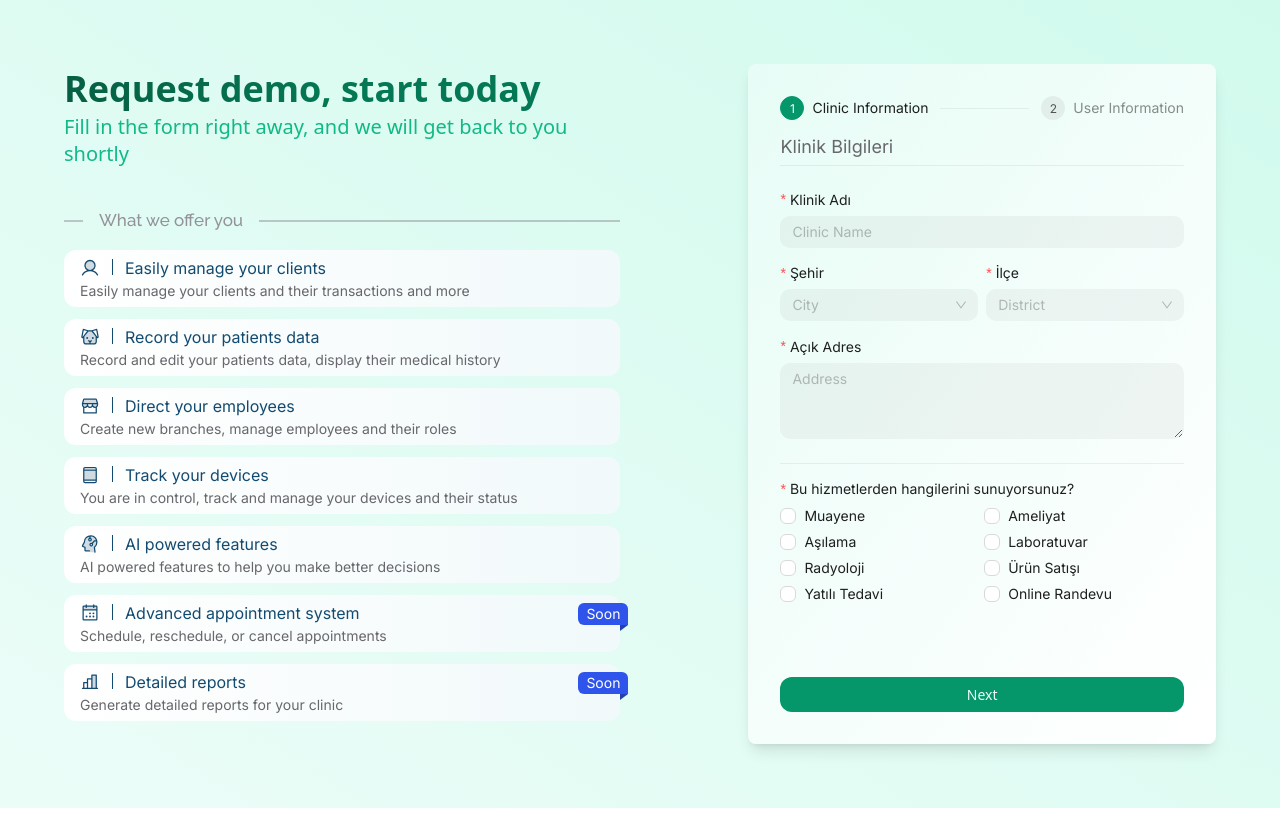
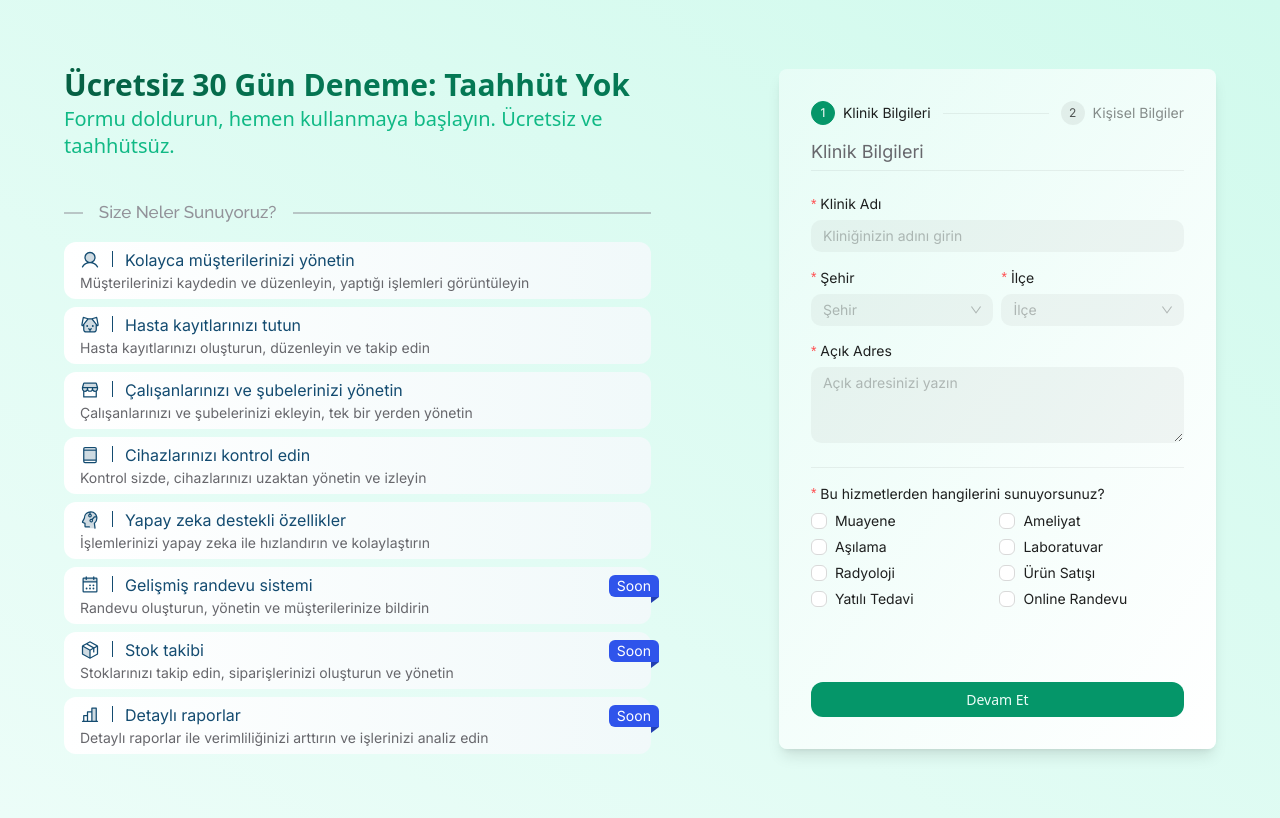
Before and after one commit to gorkemdurgun/veticube-portal, a Next.js app: page /request-demo in a window 1280 px wide. Built offline with nearby package versions, Linux system fonts and the light colour scheme; what amazon-cognito-identity-js would draw is missing.

Commit message:
hotfix: import order fix

```diff
--- a/src/app/(auth)/request-demo/page.tsx
+++ b/src/app/(auth)/request-demo/page.tsx
@@ -9,15 +9,17 @@ import {
   PiDeviceTabletDuotone as DevicesIcon,
   PiHeadCircuitDuotone as AiIcon,
   PiCalendarDotsDuotone as AppointmentsIcon,
+  PiPackageDuotone as StockIcon,
   PiChartBarDuotone as ReportsIcon,
 } from "react-icons/pi";
 
 import { Badge, Card, Checkbox, Divider, Form, Input, Image, Steps, message, Select } from "antd";
 import { IconType } from "react-icons";
 
+import citiesJson from "@/constants/cities.json";
+import { mutations } from "@/services/db";
+
 import { CustomButton } from "@/components/common";
-import { mutations } from "@/services/db";
-import citiesJson from "@/constants/cities.json";
 
 type RequestDemoFormStep0 = {
   clinic_name: string;
@@ -92,13 +94,13 @@ const RequestDemoPage: React.FC = () => {
     let iconClass = "w-5 h-5 text-blue-900 group-hover:scale-110 transition-transform duration-300";
     return (
       <Badge.Ribbon className={`${soon ? "" : "hidden"}`} text="Soon" color="geekblue">
-        <div className={`group cursor-pointer w-full flex flex-col gap-1 py-2 px-4 rounded-xl bg-gradient-to-r from-white to-teal-50`}>
-          <div className="flex gap-1 items-center">
+        <div className={`group cursor-pointer w-full h-full flex flex-col gap-1 py-2 px-4 rounded-xl bg-gradient-to-r from-white to-teal-50`}>
+          <div className="flex flex-col lg:flex-row gap-1 items-center">
             {icon({ className: iconClass })}
-            <Divider type="vertical" className="h-4 !border-blue-900" />
-            <h5 className="text-md text-blue-900">{title}</h5>
+            <Divider type="vertical" className="h-0 lg:h-4 !border-blue-900" />
+            <h5 className="lg:text-start text-sm lg:text-md text-blue-900">{title}</h5>
           </div>
-          <p className="text-sm text-gray-800 transition-all duration-300">{description}</p>
+          <p className="lg:text-start text-xs lg:text-sm text-gray-800 mt-auto">{description}</p>
         </div>
       </Badge.Ribbon>
     );
@@ -109,15 +111,15 @@ const RequestDemoPage: React.FC = () => {
         <div className="flex flex-col">
           <h5 className="text-xl text-gray-800">Klinik Bilgileri</h5>
           <Divider className="mt-2 mb-6" />
-          <Form.Item name="clinic_name" label="Klinik Adı" rules={[{ required: true, message: "Please input your Email!" }]}>
-            <Input variant="filled" placeholder="Clinic Name" name="clinic_name" />
+          <Form.Item name="clinic_name" label="Klinik Adı" rules={[{ required: true, message: "Lütfen kliniğinizin adını girin" }]}>
+            <Input variant="filled" placeholder="Kliniğinizin adını girin" name="clinic_name" />
           </Form.Item>
           <div className="grid grid-cols-2 gap-2">
-            <Form.Item name="city" label="Şehir" rules={[{ required: true, message: "Please input your City!" }]}>
+            <Form.Item name="city" label="Şehir" rules={[{ required: true, message: "Lütfen bir şehir seçin" }]}>
               <Select
                 showSearch
                 variant="filled"
-                placeholder="City"
+                placeholder="Şehir"
                 options={citiesJson.turkey.cities.map((city) => ({ label: city.label, value: city.value }))}
                 filterOption={(input, option) => (option?.label ?? "").toLowerCase().includes(input.toLowerCase())}
                 onChange={(value) => {
@@ -126,11 +128,11 @@ const RequestDemoPage: React.FC = () => {
                 }}
               />
             </Form.Item>
-            <Form.Item name="district" label="İlçe" rules={[{ required: true, message: "Please input your District!" }]}>
+            <Form.Item name="district" label="İlçe" rules={[{ required: true, message: "Lütfen bir ilçe seçin" }]}>
               <Select
                 showSearch
                 variant="filled"
-                placeholder="District"
+                placeholder="İlçe"
                 filterOption={(input, option) => (option?.label ?? "").toLowerCase().includes(input.toLowerCase())}
                 options={
                   selectedCity
@@ -145,14 +147,14 @@ const RequestDemoPage: React.FC = () => {
               />
             </Form.Item>
           </div>
-          <Form.Item name="address" label="Açık Adres" rules={[{ required: true, message: "Please input your Address!" }]}>
-            <Input.TextArea variant="filled" placeholder="Address" name="address" rows={3} />
+          <Form.Item name="address" label="Açık Adres" rules={[{ required: true, message: "Lütfen açık adresinizi girin" }]}>
+            <Input.TextArea variant="filled" placeholder="Açık adresinizi yazın" name="address" rows={3} />
           </Form.Item>
           <Divider className="mt-2 mb-4" />
           <Form.Item
             name="services_offered"
             label="Bu hizmetlerden hangilerini sunuyorsunuz?"
-            rules={[{ required: true, message: "Please select at least one service!" }]}
+            rules={[{ required: true, message: "Lütfen en az bir hizmet seçin" }]}
           >
             <Checkbox.Group
               className="grid grid-cols-2 gap-1"
@@ -170,26 +172,26 @@ const RequestDemoPage: React.FC = () => {
           <h5 className="text-xl text-gray-800">Kişisel Bilgiler</h5>
           <Divider className="mt-2 mb-6" />
           <div className="grid grid-cols-2 gap-2">
-            <Form.Item name="first_name" label="Ad" rules={[{ required: true, message: "Please input your First Name!" }]}>
-              <Input variant="filled" placeholder="First Name" name="first_name" />
+            <Form.Item name="first_name" label="Ad" rules={[{ required: true, message: "Lütfen adınızı girin" }]}>
+              <Input variant="filled" placeholder="Adınız" name="first_name" />
             </Form.Item>
-            <Form.Item name="last_name" label="Soyad" rules={[{ required: true, message: "Please input your Last Name!" }]}>
-              <Input variant="filled" placeholder="Last Name" name="last_name" />
+            <Form.Item name="last_name" label="Soyad" rules={[{ required: true, message: "Lütfen soyadınızı girin" }]}>
+              <Input variant="filled" placeholder="Soyadınız" name="last_name" />
             </Form.Item>
           </div>
-          <Form.Item name="email" label="Email Adresi" rules={[{ required: true, message: "Please input your Email!" }]}>
-            <Input variant="filled" placeholder="Email" name="email" />
+          <Form.Item name="email" label="Email Adresi" rules={[{ required: true, message: "Lütfen email adresinizi girin" }]}>
+            <Input variant="filled" placeholder="Email adresiniz" name="email" />
           </Form.Item>
-          <Form.Item name="phone" label="Telefon Numarası" rules={[{ required: true, message: "Please input your Phone!" }]}>
-            <Input variant="filled" placeholder="Phone" name="phone" addonBefore="+90" />
+          <Form.Item name="phone" label="Telefon Numarası" rules={[{ required: true, message: "Lütfen telefon numaranızı girin" }]}>
+            <Input variant="filled" placeholder="Telefon Numaranız" name="phone" addonBefore="+90" />
           </Form.Item>
         </div>
         <Divider className="mt-2 mb-4" />
         <div className="flex flex-col gap-2">
           <Form.Item
             name="feedback_channel"
-            label="Size ulaşabileceğimiz kanallar"
-            rules={[{ required: true, message: "Please select at least one channel!" }]}
+            label="Size ulaşabileceğimiz iletişim araçları"
+            rules={[{ required: true, message: "Lütfen en az bir iletişim aracı seçin" }]}
           >
             <Checkbox.Group className="grid grid-cols-2 gap-1" options={["Email", "SMS", "Telefon", "WhatsApp"]} />
           </Form.Item>
@@ -205,84 +207,99 @@ const RequestDemoPage: React.FC = () => {
   };
 
   return (
-    <div className="min-h-screen flex items-stretch justify-between gap-32 p-16 bg-gradient-to-tr from-green-50 to-green-100">
-      <div className="flex flex-col gap-6">
-        <span>
-          <h5 className="text-5xl heading-gradient font-bold">Request demo, start today</h5>
-          <p className="text-2xl text-green-500">Fill in the form right away, and we will get back to you shortly</p>
+    <div className="min-h-screen flex flex-col lg:flex-row items-stretch justify-between gap-8 lg:gap-32 p-6 lg:p-16 bg-gradient-to-tr from-green-50 to-green-100">
+      <div className="flex flex-col gap-6 text-center lg:text-start">
+        <span className="flex flex-col gap-2 lg:gap-0">
+          <h5 className="text-3xl xl:text-4xl heading-gradient font-bold">Ücretsiz 30 Gün Deneme: Taahhüt Yok</h5>
+          <p className="text-xl xl:text-2xl text-green-500">Formu doldurun, hemen kullanmaya başlayın. Ücretsiz ve taahhütsüz.</p>
         </span>
         <div className="flex flex-col">
-          <Divider orientation="left" className="!border-gray-600">
-            <h2 className="text-lg text-gray-600 font-raleway">What we offer you</h2>
+          <Divider orientation="left" className="!hidden lg:!flex !border-gray-600">
+            <h2 className="text-lg text-gray-600 font-raleway">Size Neler Sunuyoruz?</h2>
           </Divider>
-          <div className="flex flex-col gap-3">
+          <div className="flex flex-col sm:grid sm:grid-cols-2 lg:flex lg:flex-col gap-2">
             <FeatureCard
-              title="Easily manage your clients"
-              description="Easily manage your clients and their transactions and more"
+              title="Kolayca müşterilerinizi yönetin"
+              description="Müşterilerinizi kaydedin ve düzenleyin, yaptığı işlemleri görüntüleyin"
               icon={ManageClientsIcon}
             />
             <FeatureCard
-              title="Record your patients data"
-              description="Record and edit your patients data, display their medical history"
+              title="Hasta kayıtlarınızı tutun"
+              description="Hasta kayıtlarınızı oluşturun, düzenleyin ve takip edin"
               icon={ManagePatientsIcon}
             />
             <FeatureCard
-              title="Direct your employees"
-              description="Create new branches, manage employees and their roles"
+              title="Çalışanlarınızı ve şubelerinizi yönetin"
+              description="Çalışanlarınızı ve şubelerinizi ekleyin, tek bir yerden yönetin"
               icon={BranchesIcon}
             />
             <FeatureCard
-              title="Track your devices"
-              description="You are in control, track and manage your devices and their status"
+              title="Cihazlarınızı kontrol edin"
+              description="Kontrol sizde, cihazlarınızı uzaktan yönetin ve izleyin"
               icon={DevicesIcon}
             />
-            <FeatureCard title="AI powered features" description="AI powered features to help you make better decisions" icon={AiIcon} />
+            <FeatureCard
+              title="Yapay zeka destekli özellikler"
+              description="İşlemlerinizi yapay zeka ile hızlandırın ve kolaylaştırın"
+              icon={AiIcon}
+            />
             <FeatureCard
               soon
-              title="Advanced appointment system"
-              description="Schedule, reschedule, or cancel appointments"
+              title="Gelişmiş randevu sistemi"
+              description="Randevu oluşturun, yönetin ve müşterilerinize bildirin"
               icon={AppointmentsIcon}
             />
-            <FeatureCard soon title="Detailed reports" description="Generate detailed reports for your clinic" icon={ReportsIcon} />
+            <FeatureCard
+              soon
+              title="Stok takibi"
+              description="Stoklarınızı takip edin, siparişlerinizi oluşturun ve yönetin"
+              icon={StockIcon}
+            />
+            <FeatureCard
+              soon
+              title="Detaylı raporlar"
+              description="Detaylı raporlar ile verimliliğinizi arttırın ve işlerinizi analiz edin"
+              icon={ReportsIcon}
+            />
           </div>
         </div>
       </div>
-      <div className="relative m-auto flex flex-col gap-4 p-8 h-[680px] w-[480px] bg-gradient-to-br from-green-50/75 to-white rounded-lg shadow-lg ">
+      <div className="relative m-auto flex flex-col gap-4 p-8 h-[750px] lg:h-[680px] w-full lg:w-[480px] bg-gradient-to-br from-green-50/75 to-white rounded-lg shadow-lg ">
         <Steps
           size="small"
           current={activeTab}
           onChange={onChange}
           items={[
             {
-              title: "Clinic Information",
+              title: "Klinik Bilgileri",
             },
             {
-              title: "User Information",
+              title: "Kişisel Bilgiler",
             },
           ]}
         />
         {activeTab === 0 ? <ClinicForm /> : <UserForm />}
         {activeTab === 0 && (
           <CustomButton className="w-full mt-auto" onClick={handleCompleteStep0}>
-            Next
+            Devam Et
           </CustomButton>
         )}
         {activeTab === 1 && (
           <div className="mt-auto flex gap-4 bg-red-100">
             <CustomButton className="w-full" onClick={() => setActiveTab((prev) => prev - 1)}>
-              Previous
+              Geri
             </CustomButton>
             <CustomButton className="w-full" type="submit" disabled={sendError} onClick={handleCompleteStep1}>
-              Submit
+              Gönder
             </CustomButton>
           </div>
         )}
         {sendSuccess && (
-          <div className="absolute z-50 user-events-none top-0 right-0 w-full h-full bg-gradient-to-b from-green-200/95 to-green-300/95 rounded-lg">
+          <div className="absolute z-50 user-events-none top-0 right-0 w-full h-full p-4 bg-gradient-to-b from-green-200/95 to-green-300/95 rounded-lg">
             <div className="w-full h-full flex flex-col items-center justify-center text-center gap-1">
-              <h4 className="text-2xl text-black font-bold mb-1">Başvurunu aldık</h4>
-              <p className="text-lg text-green-900">Hızlı bir şekilde ücretsiz üyeliğini oluşturacağız</p>
-              <p className="text-lg text-green-900">Lütfen email adresini kontrol etmeyi unutma</p>
+              <h4 className="text-xl lg:text-2xl text-black font-bold mb-1">Başvurunu aldık</h4>
+              <p className="text-sm lg:text-lg text-green-900">Hızlı bir şekilde ücretsiz üyeliğini oluşturacağız</p>
+              <p className="text-sm lg:text-lg text-green-900">Lütfen email adresini kontrol etmeyi unutma</p>
             </div>
           </div>
         )}
```
